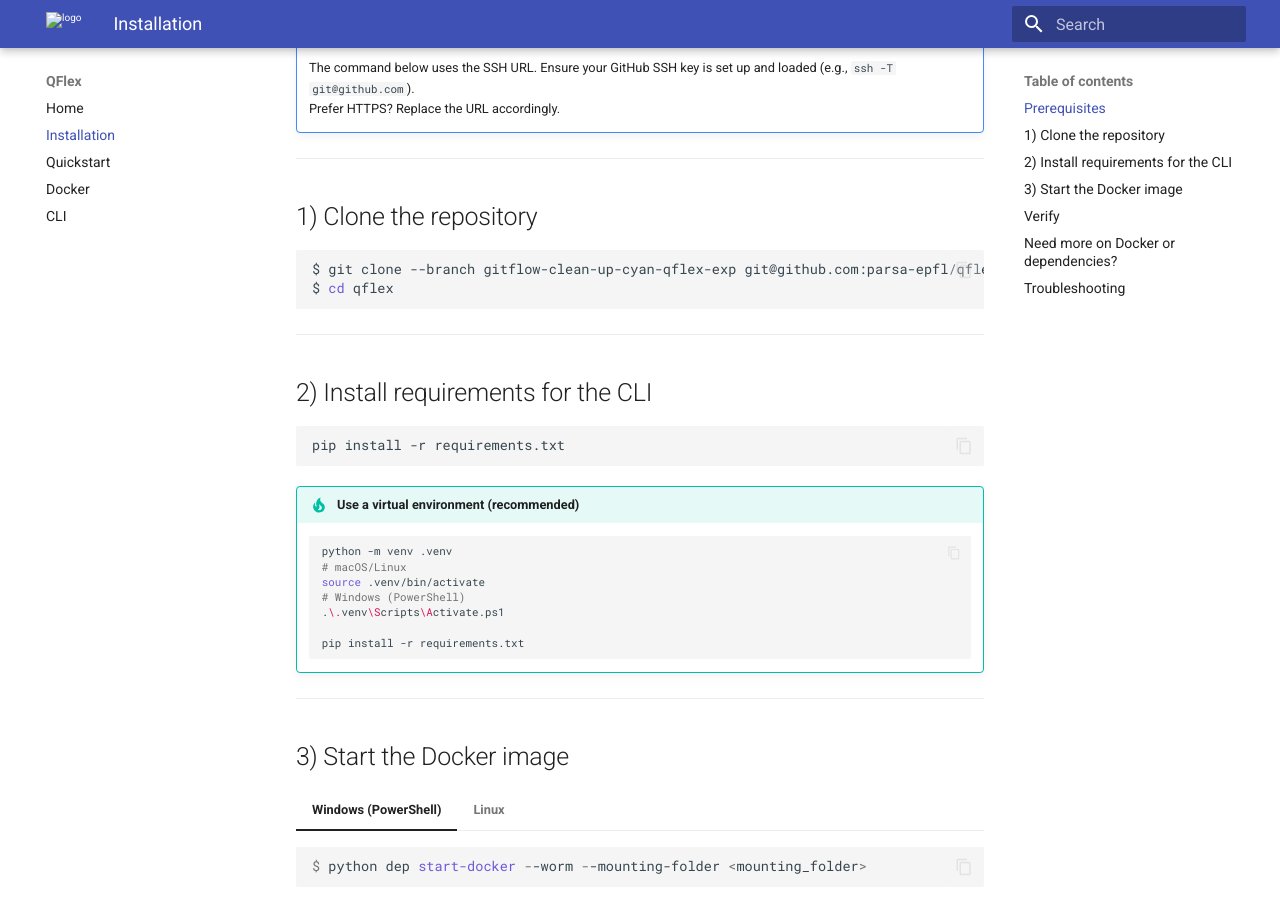
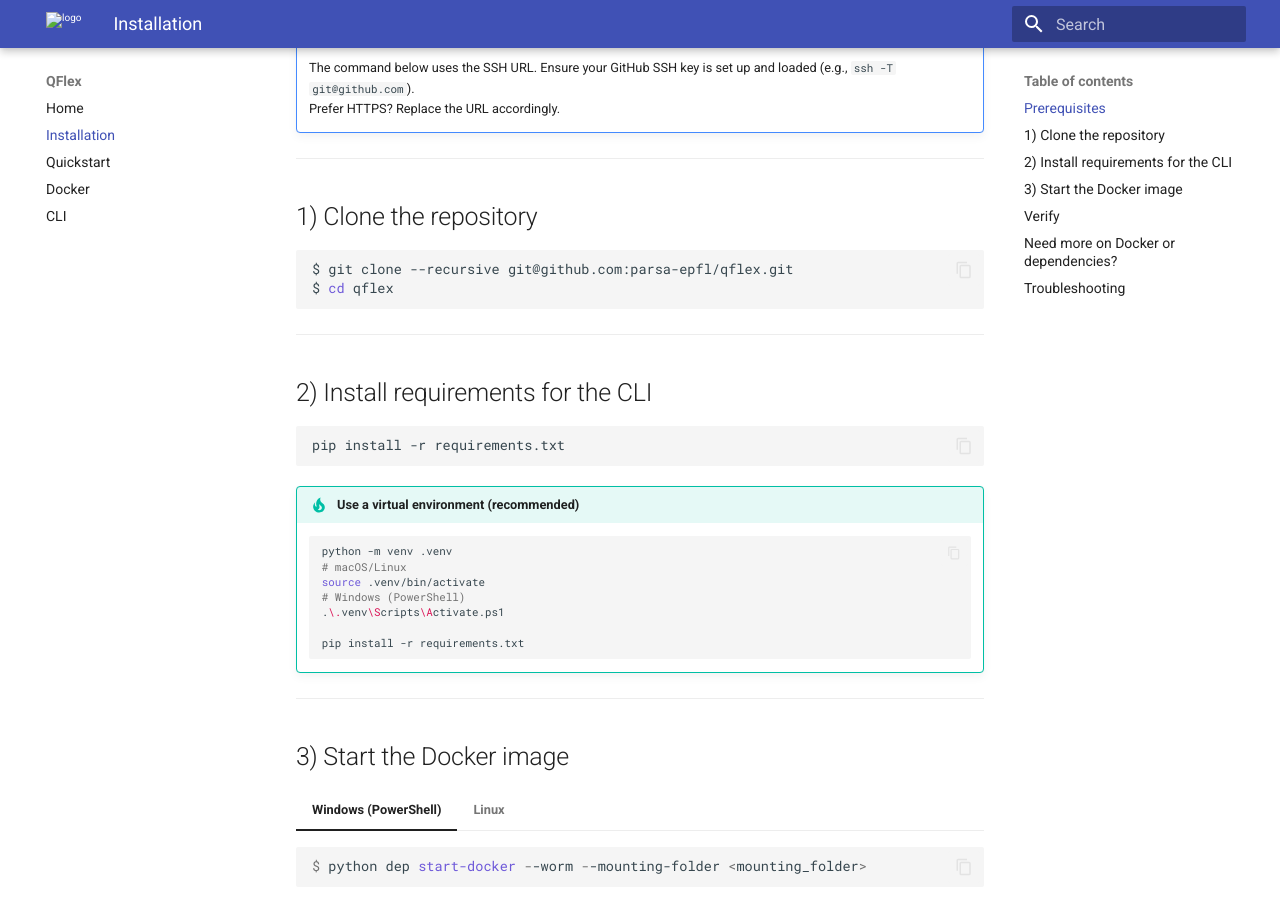
Before and after one commit to parsa-epfl/qflex, an MkDocs documentation site: the page built from mk_docs/installation.md, in a window 1280 px wide and 900 px high, scrolled down 427 px. Built offline with MkDocs 1.6.1 and Material for MkDocs 9.7.7, drawn with Linux system fonts in a browser that asks for light colours.

````diff
--- a/mk_docs/installation.md
+++ b/mk_docs/installation.md
@@ -27,7 +27,7 @@ Follow these steps to set up the CLI and start the Docker image.
 <!-- termynal -->
 ``` bash
 
-$ git clone --branch gitflow-clean-up-cyan-qflex-exp git@github.com:parsa-epfl/qflex.git
+$ git clone --recursive git@github.com:parsa-epfl/qflex.git
 $ cd qflex
 
 ```
````
Also changed, not shown: README.md (+1 -1 lines).
